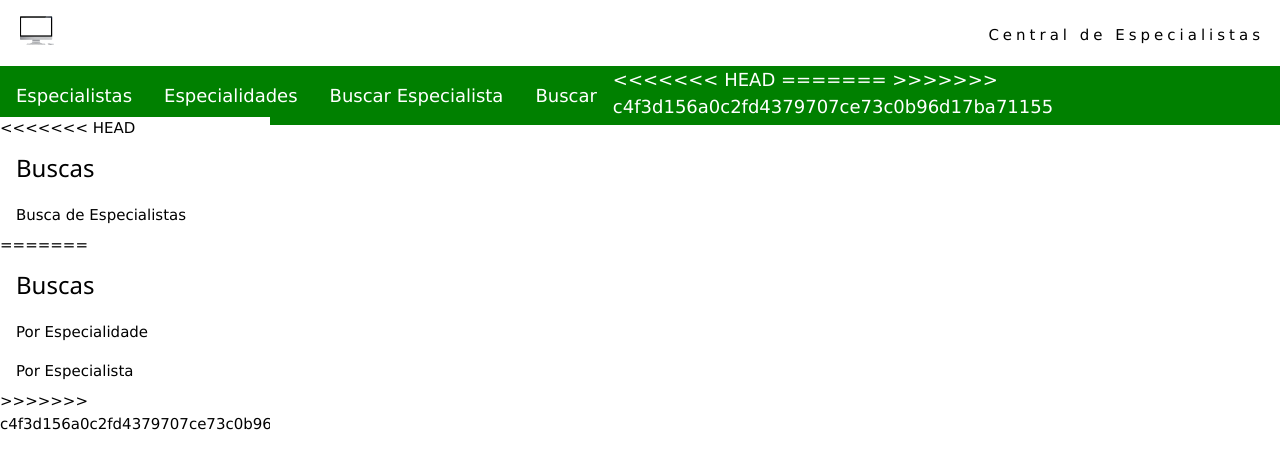
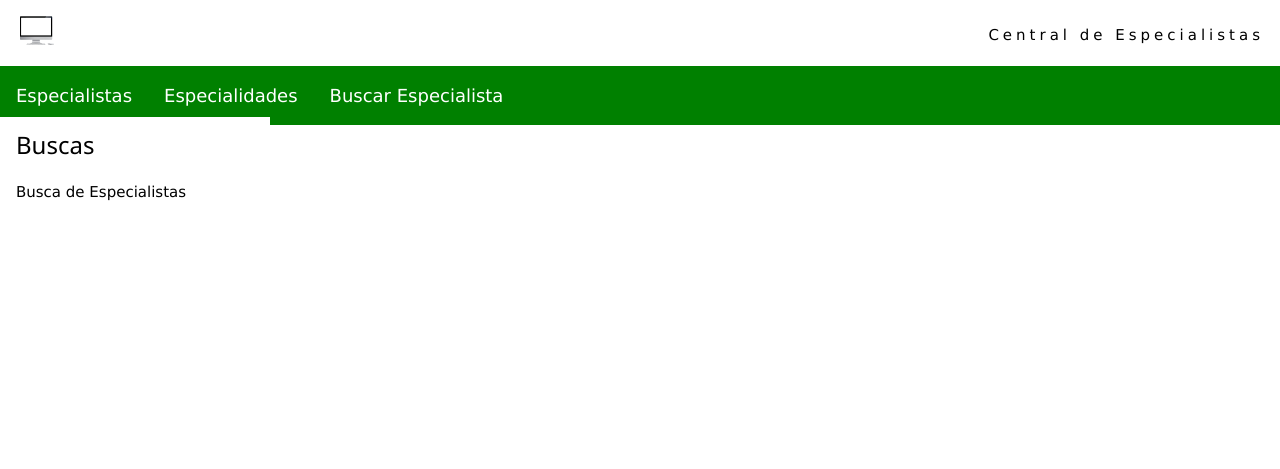
Before and after one commit to Sardagna/Experi-ncia-Criativa-Projetando-Solu-es-Computacionais, a PHP site: page / in a window 1280 px wide. Shown: the top 469 px of the page. Run offline with PHP 8.4, Linux system fonts and the light colour scheme.

Commit message:
remover arquivos

```diff
--- a/Menu.php
+++ b/Menu.php
@@ -17,11 +17,8 @@
 			<a class="w3-bar-item w3-button w3-left w3-hide-large w3-hover-light-green w3-large w3-theme w3-padding-16" href="javascript:void(0)" onclick="w3_open()">☰</a>
 			<a class="w3-bar-item w3-button w3-hide-medium w3-hide-small w3-hover-light-green w3-padding-16" href="javascript:void(0)" onclick="w3_show_nav('menufunc')">Especialistas</a>
 			<a class="w3-bar-item w3-button w3-hide-medium w3-hide-small w3-hover-light-green w3-padding-16" href="javascript:void(0)" onclick="w3_show_nav('menuEsp')">Especialidades</a>
-<<<<<<< HEAD
 		    <a class="w3-bar-item w3-button w3-hide-medium w3-hide-small w3-hover-light-green w3-padding-16" href="javascript:void(0)" onclick="w3_show_nav('menuBusca')">Buscar Especialista</a>
-=======
-		    <a class="w3-bar-item w3-button w3-hide-medium w3-hide-small w3-hover-light-green w3-padding-16" href="javascript:void(0)" onclick="w3_show_nav('menuTurma')">Buscar</a>
->>>>>>> c4f3d156a0c2fd4379707ce73c0b96d17ba71155
+
 		</div>
 	</div>
 
@@ -55,20 +52,12 @@
 
 		</div>
 		<div id="menuBusca" class="myMenu" >
-<<<<<<< HEAD
-
 			<div class="w3-container">
 				<h3>Buscas</h3>
 			</div>
 
 			<a class="w3-bar-item w3-button" href='BuscaEspListar.php'>Busca de Especialistas</a>
-=======
-			<div class="w3-container">
-				<h3>Buscas</h3>
-			</div>
-			<a class="w3-bar-item w3-button" href='buscaEspecialidade.php'>Por Especialidade</a>
-			<a class="w3-bar-item w3-button" href='buscaEspecialista.php'>Por Especialista</a>
->>>>>>> c4f3d156a0c2fd4379707ce73c0b96d17ba71155
+
 
 		</div>
 	</div>
```
